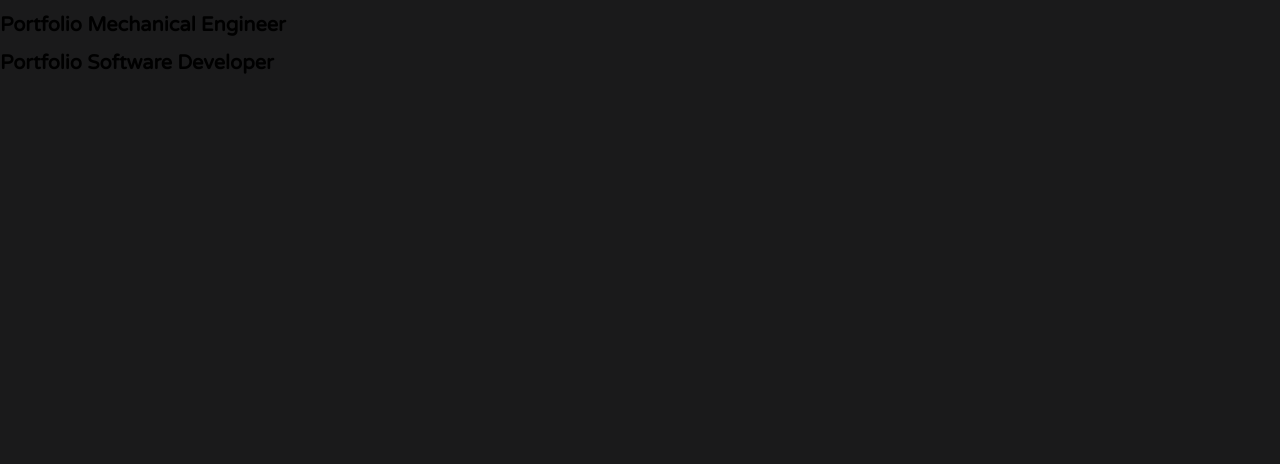
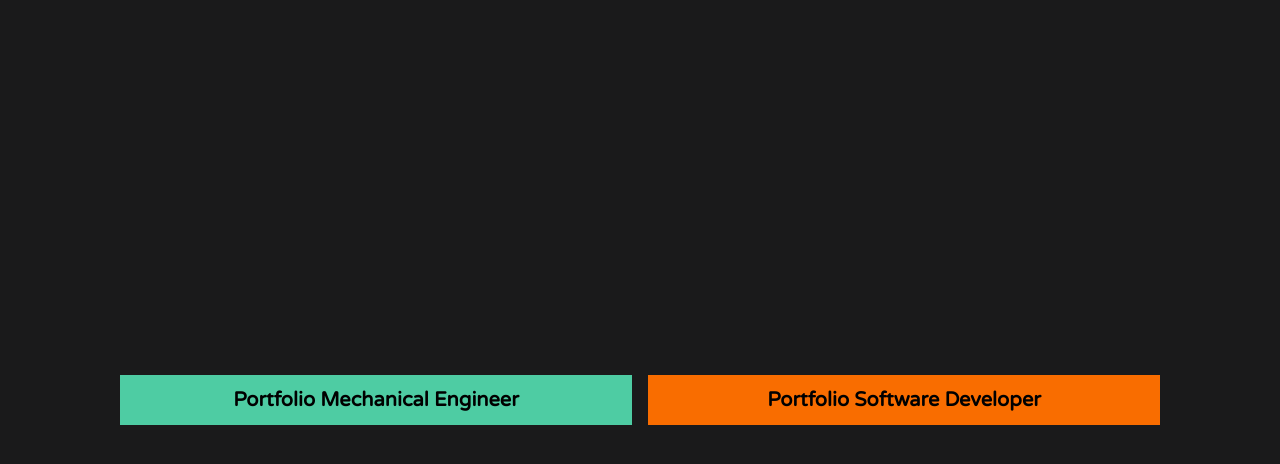
Before and after one commit to Kniffte/kniffte.github.io, a plain HTML site: page index.html in a window 1280 px wide. Drawn offline with Linux system fonts and the light colour scheme.

Commit message:
grid layout wrapper

```diff
--- a/css/main.scss
+++ b/css/main.scss
@@ -12,7 +12,6 @@ html, body {
   margin: 0;
 }
 
-
 *,
 *:after,
 *:before {
@@ -24,7 +23,23 @@ body {
   font-size: 10px;
 }
 
-.container-mechanical, .container-software {
-  width: 100%;
-  height: 100%;
+.wrapper {
+  display: grid;
+  height: 100vh;
+  grid-template-columns: 40% 40%;
+  justify-content: center;
+  align-items: center;
+  grid-gap: 1rem;
 }
+
+.container-mechanical {
+  background-color: #4ecca3;
+  margin: 1rem 0;
+  text-align: center;
+}
+
+.container-software {
+  background-color: #f96d00;
+  margin: 1rem 0;
+  text-align: center;
+}
```
Also changed, not shown: css/main.css.
